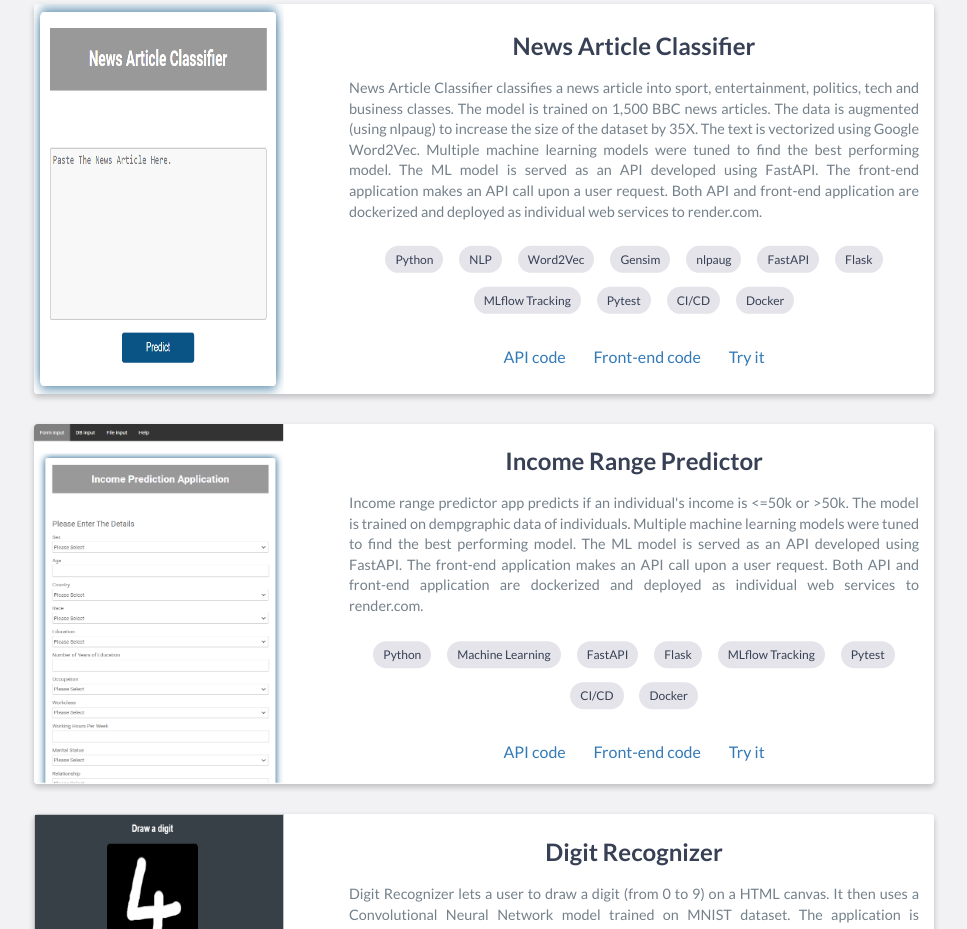
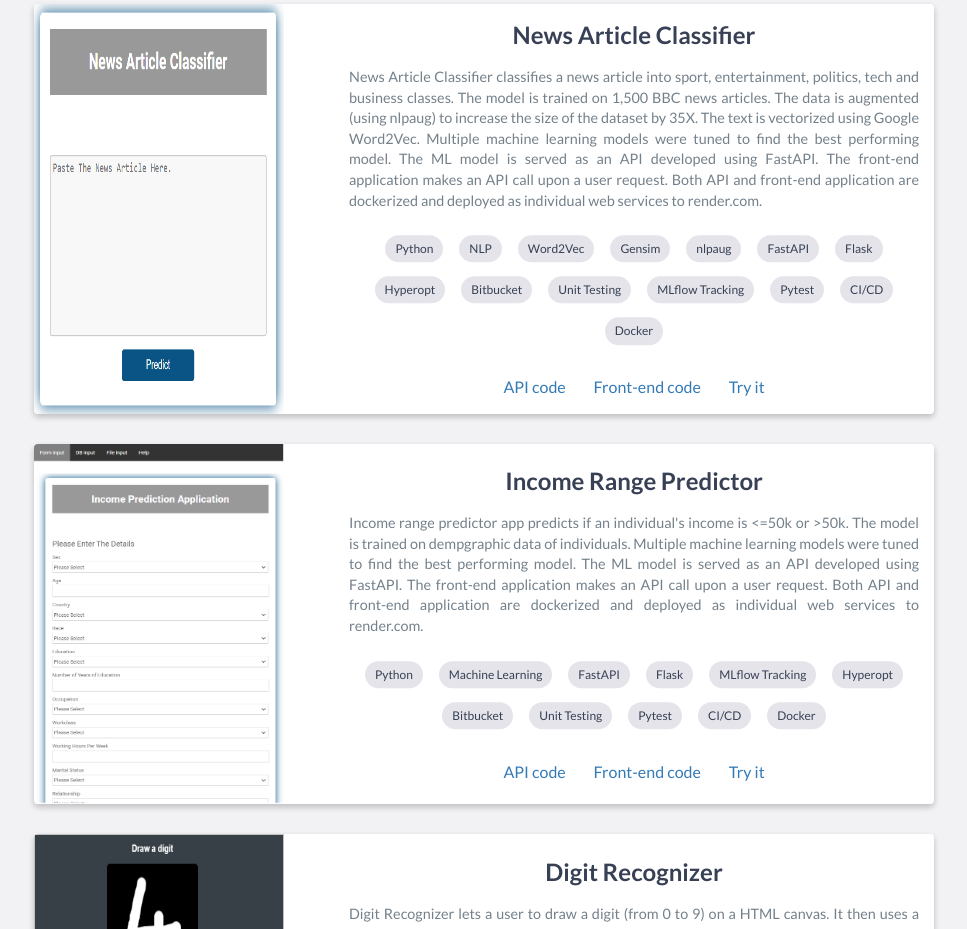
Before and after one commit to ksv-muralidhar/ksv-muralidhar.github.io, a website: page index.html in a window 1280 px wide. Shown: the part 2540-3469 px from the top of the page, without its empty margins (156-1123 px from the left). Drawn offline with nearby package versions, Linux system fonts and the light colour scheme.

Commit message:
Update index.html

```diff
--- a/index.html
+++ b/index.html
@@ -277,7 +277,7 @@
 				<!-- Start .project -->
                 <div class="project shadow-large">
                     <div class="project-image">
-                        <img src="images/news_classifier.png" width=250px height=390px />
+                        <img src="images/news_classifier.png" width=250px height=410px />
                     </div>
                     <!-- End .project-image -->
 
@@ -299,6 +299,9 @@
 					<li>nlpaug</li>
 					<li>FastAPI</li>
 					<li>Flask</li>
+					<li>Hyperopt</li>
+					<li>Bitbucket</li>
+					<li>Unit Testing</li>
 					<li>MLflow Tracking</li>
 					<li>Pytest</li>
 					<li>CI/CD</li>
@@ -336,6 +339,9 @@
 					<li>FastAPI</li>
 					<li>Flask</li>
 					<li>MLflow Tracking</li>
+					<li>Hyperopt</li>
+					<li>Bitbucket</li>
+					<li>Unit Testing</li>
 					<li>Pytest</li>
 					<li>CI/CD</li>
 					<li>Docker</li>
```
